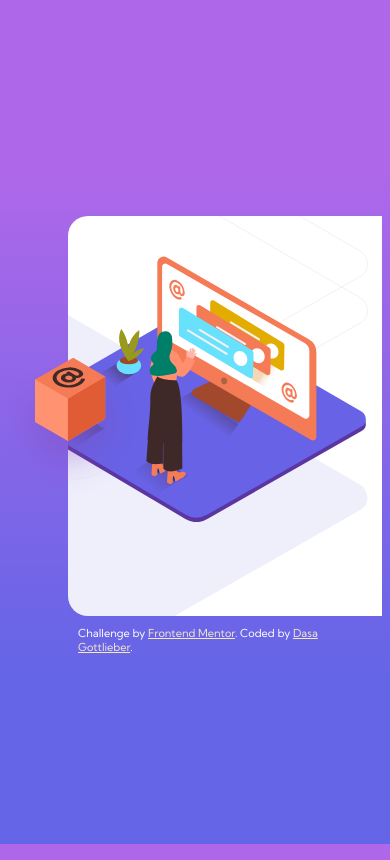
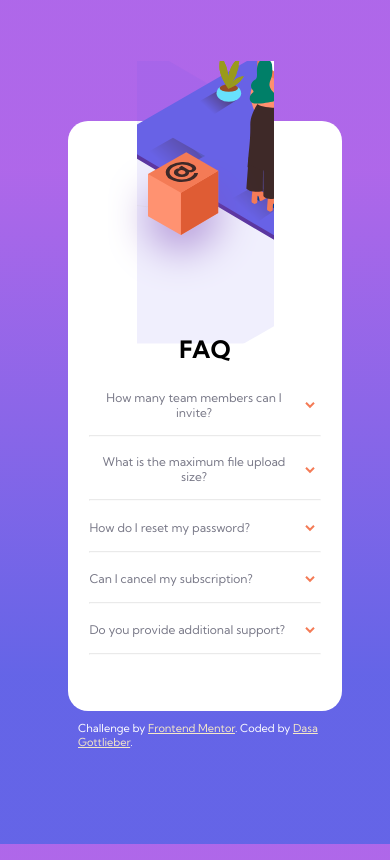
Before and after one commit to DasaGott/FAQ-layout, a plain HTML site: page index.html in a window 390 px wide. Drawn offline with Linux system fonts and the light colour scheme.

Commit message:
Adjusted media query for questions

```diff
--- a/index.html
+++ b/index.html
@@ -18,7 +18,7 @@
             alt=""
             class="picture-box"
           />
-          <div class="skuska">
+          <div class="overflow-hidden-div">
             <img
               src="images/bg-pattern-desktop.svg"
               alt=""
--- a/styles.css
+++ b/styles.css
@@ -22,7 +22,7 @@ body {
   overflow: hidden;
   padding: 50px;
 }
-.skuska {
+.overflow-hidden-div {
   width: 100%;
   height: 400px;
   position: relative;
@@ -39,10 +39,10 @@ body {
   position: relative;
   border-radius: 20px;
   margin: 10px;
+  max-width: 100%;
 }
 
 .container-wrapper .img-wrapper {
-  vertical-align: top;
   width: 50%;
   height: 100%;
   display: inline-block;
@@ -149,3 +149,33 @@ button:hover {
 .attribution a {
   color: #f5e8c7;
 }
+
+@media only screen and (max-width: 675px) {
+  .container-wrapper {
+    position: relative;
+    max-width: 100%;
+    height: 70vh;
+  }
+
+  .questions-wrapper {
+    position: absolute;
+    top: 30%;
+    width: 80vw;
+    padding: 20px;
+    text-align: center;
+  }
+
+  .container-wrapper .img-wrapper {
+    position: absolute;
+    top: 20%;
+    transform: translateY(-50%);
+  }
+  .questions-wrapper .faq {
+    height: 50%;
+    display: flex;
+    justify-content: space-between;
+    align-items: center;
+    flex-direction: column;
+    overflow: scroll;
+  }
+}
```
